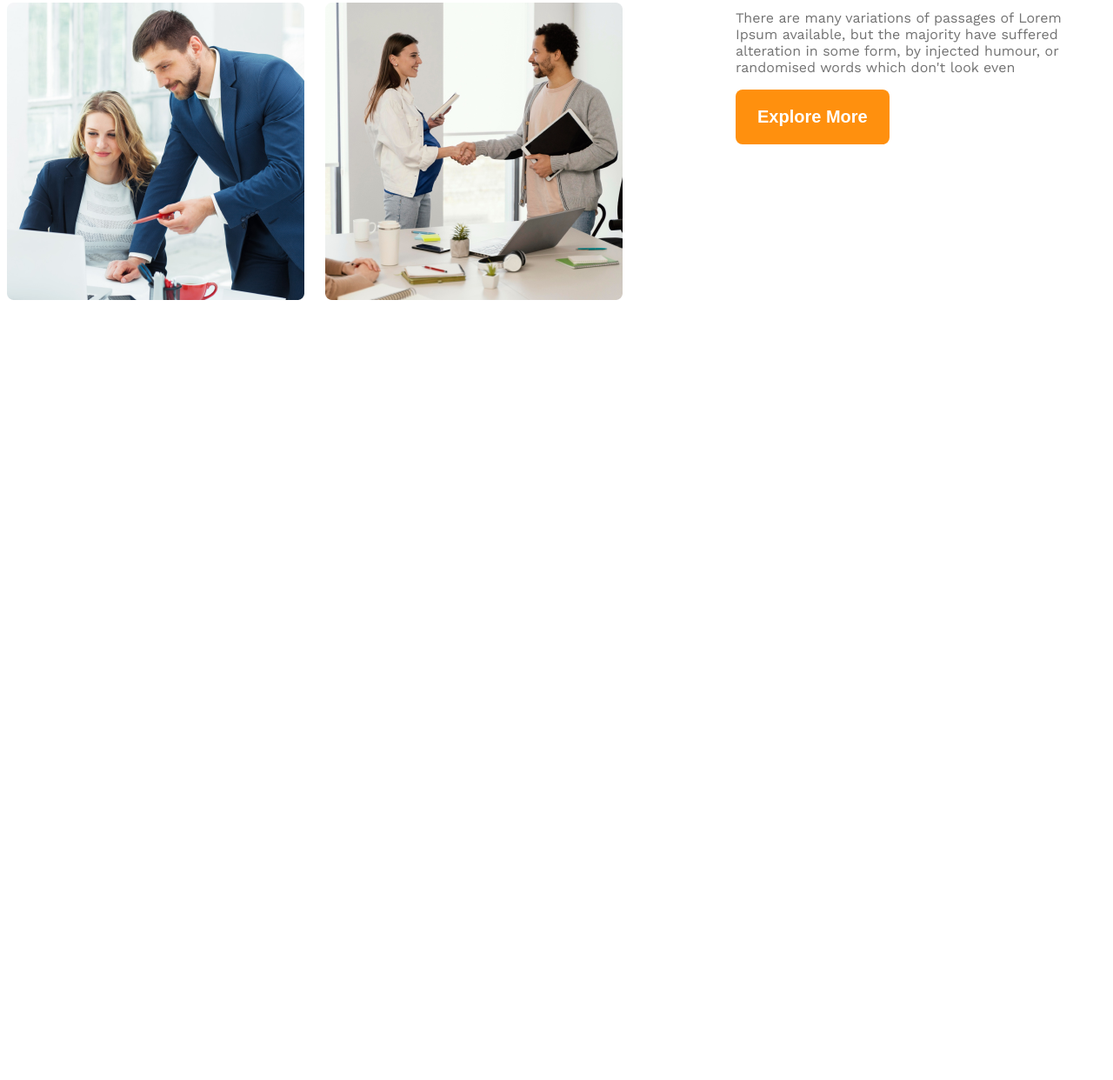
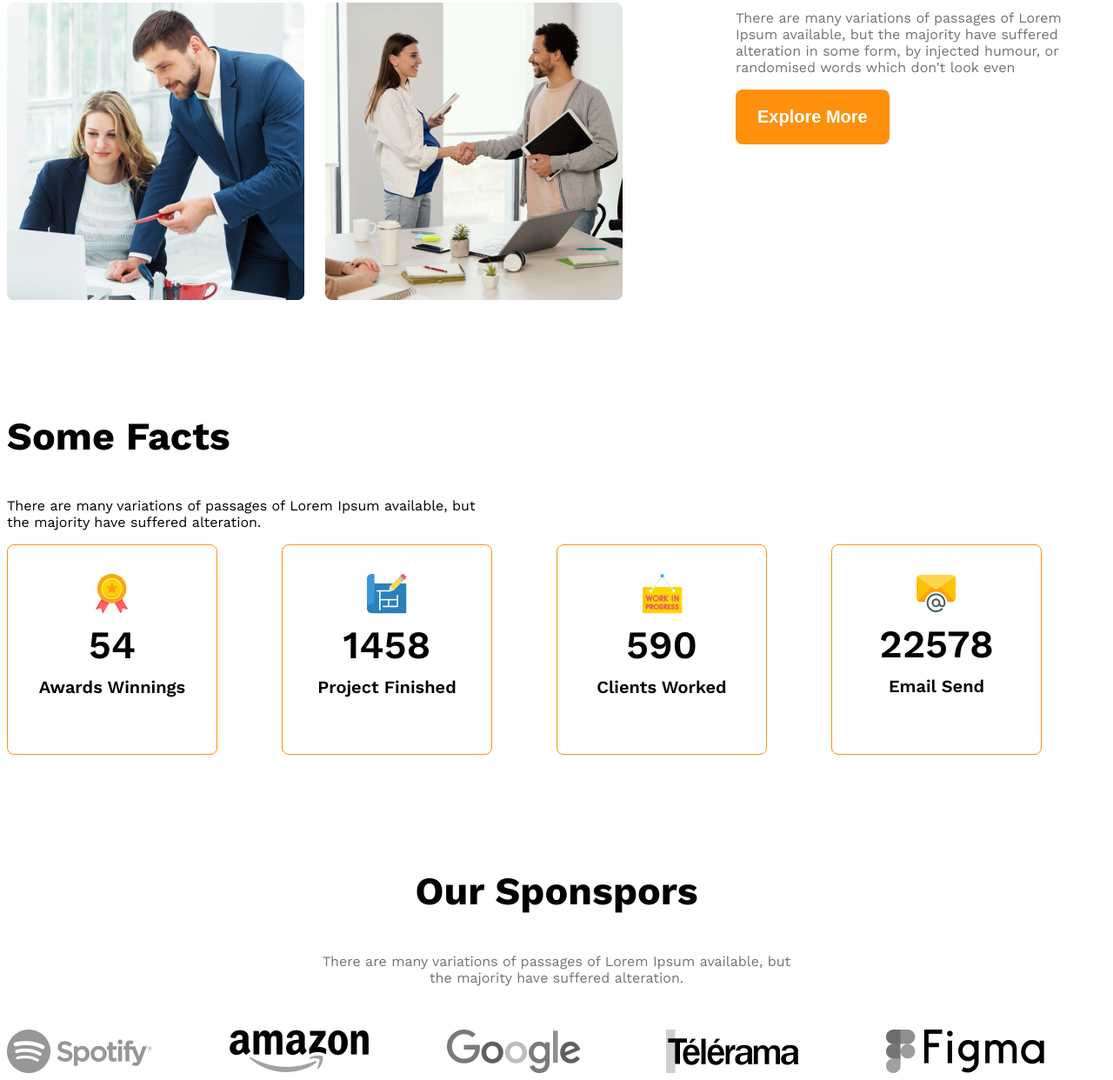
Before and after one commit to nuruddin2971/g3-architects-website, a plain HTML site: page index.html in a window 1280 px wide. Shown: the part 1584-2826 px from the top of the page at 87% size. Before the commit the page ends 1937 px from the top, so only its background shows below. Drawn offline with nearby package versions, Linux system fonts and the light colour scheme.

Commit message:
added sopnsors section

```diff
--- a/index.html
+++ b/index.html
@@ -36,13 +36,69 @@
                 <img src="images/team4.png" alt="">
             </div>
             <div class="our-features">
-                <h3 class="feature-title"><span id="quick-list" class="text-light-gray">Quick list</span> <span>of Our</span> <span class="text-primary">Features</span></h3>
+                <h3 class="section-title"><span id="quick-list" class="text-light-gray">Quick list</span> <span>of Our</span> <span class="text-primary">Features</span></h3>
                 <p class="feature-description text-light-gray">
                     There are many variations of passages of Lorem Ipsum available, but the majority have suffered alteration in some form, by injected humour, or randomised words which don't look even
                 </p>
                 <button class="btn-primary">Explore More</button>
             </div>
         </section>
+
+         <!-- some facts -->
+          <section class="some-facts">
+            <h3 class="section-title">Some Facts</h3>
+            <p class="section-description">
+                There are many variations of passages of Lorem Ipsum available, but the majority have suffered alteration.
+            </p>
+            <div class="facts-container">
+                <!-- .fact-card*4>img.fact-icon+h4.fact-number+h5.fact-name -->
+                <div class="fact-card display-flex">
+                    <div>
+                        <img src="images/icons/ribon.png" alt="" class="fact-icon">
+                        <h4 class="fact-number">54</h4>
+                        <h5 class="fact-name">Awards Winnings</h5>
+                    </div>
+                 </div>
+                <div class="fact-card display-flex">
+                    <div>
+                        <img src="images/icons/projects.png" alt="" class="fact-icon">
+                        <h4 class="fact-number">1458</h4>
+                        <h5 class="fact-name">Project Finished</h5>
+                    </div>
+                </div>
+                 <div class="fact-card display-flex">
+                    <div>
+                        <img src="images/icons/customers.png" alt="" class="fact-icon">
+                        <h4 class="fact-number">590</h4>
+                        <h5 class="fact-name">Clients Worked</h5>
+                    </div>
+                 </div>
+                 <div class="fact-card display-flex">
+                    <div>
+                        <img src="images/icons/email.png" alt="" class="fact-icon">
+                        <h4 class="fact-number">22578</h4>
+                        <h5 class="fact-name">Email Send</h5>
+                    </div>
+                 </div>
+            </div>
+          </section>
+
+          <!-- sponsors -->
+           <section class="our-sponsors">
+            <div class="sponsor-info">
+                <h3 class="section-title">Our Sponspors</h3>
+                <p class="text-light-gray">
+                    There are many variations of passages of Lorem Ipsum available, but the majority have suffered alteration.
+                </p>
+            </div>
+            <div class="sponsor-companies">
+                <img src="images/sponsors/spotify.png" alt="">
+                <img src="images/sponsors/amazon.png" alt="">
+                <img src="images/sponsors/google.png" alt="">
+                <img src="images/sponsors/telerama.png" alt="">
+                <img src="images/sponsors/figma.png" alt="">
+            </div>
+           </section>
     </main>
     <footer>
 
--- a/styles/architects.css
+++ b/styles/architects.css
@@ -43,6 +43,10 @@ main{
 }
 main> section{
     margin-top: 130px;
+}
+.section-title{
+    font-weight: 700;
+    font-size: 2.8rem;
 }
 
 /* header styles */
@@ -92,14 +96,52 @@ main> section{
     margin-left: 130px;
     max-width: 530px;
 }
-.feature-title{
-    font-weight: 700;
-    font-size: 2.8rem;
-}
 #quick-list{
     font-weight: 500;
 }
 
+/* some facts related styles */
+.facts-container{
+    display: grid;
+    grid-template-columns: repeat(4, 1fr);
+}
+.fact-card{
+    border: 1px solid #FF900E;
+    width: 240px;
+    height: 240px;
+    border-radius: 8px;
+    align-items: center;
+    justify-content: center;
+    text-align: center;
+}
+.fact-number{
+    font-size: 2.8rem;
+    font-weight: 600;
+    margin-top: 5px;
+    margin-bottom: 10px;
+}
+.fact-name{
+    font-size: 1.25rem;
+    font-weight: 600;
+    margin-top: 10px;
+}
+.section-description{
+    max-width: 540px;
+}
+
+/* sponsor related styles */
+.sponsor-info{
+    max-width: 540px;
+    margin: 50px auto;
+    text-align: center;
+}
+.sponsor-companies{
+    display: grid;
+    grid-template-columns: repeat(5, 1fr);
+}
+.sponsor-companies img{
+    filter: grayscale(100%);
+}
 
 /* responsive media query */
 
@@ -107,16 +149,28 @@ main> section{
 @media screen and (max-width: 576px) {
     .navbar,
     .nav-links,
-    .teams{
+    .teams
+    {
         flex-direction: column;
         justify-content: center;
         align-items: center;
     }
-    .team-img-container{
-        grid-template-columns: repeat(1, 1fr);
+    .team-img-container,
+    .facts-container,
+    .sponsor-companies
+    {
+        grid-template-columns: 1fr;
     }
     .our-features{
         margin-left: 20px;
+    }
+    .facts-container{
+        justify-items: center;
+        gap: 24px;
+    }
+    .sponsor-companies{
+        justify-items: center;
+        gap: 50px;
     }
 
 }
@@ -127,4 +181,8 @@ main> section{
         flex-direction: column;
         margin: 50px auto;
     }
+    .sponsor-companies, .facts-container{
+        grid-template-columns: repeat(2, 1fr);
+        justify-items: center;
+    }
 }
```
